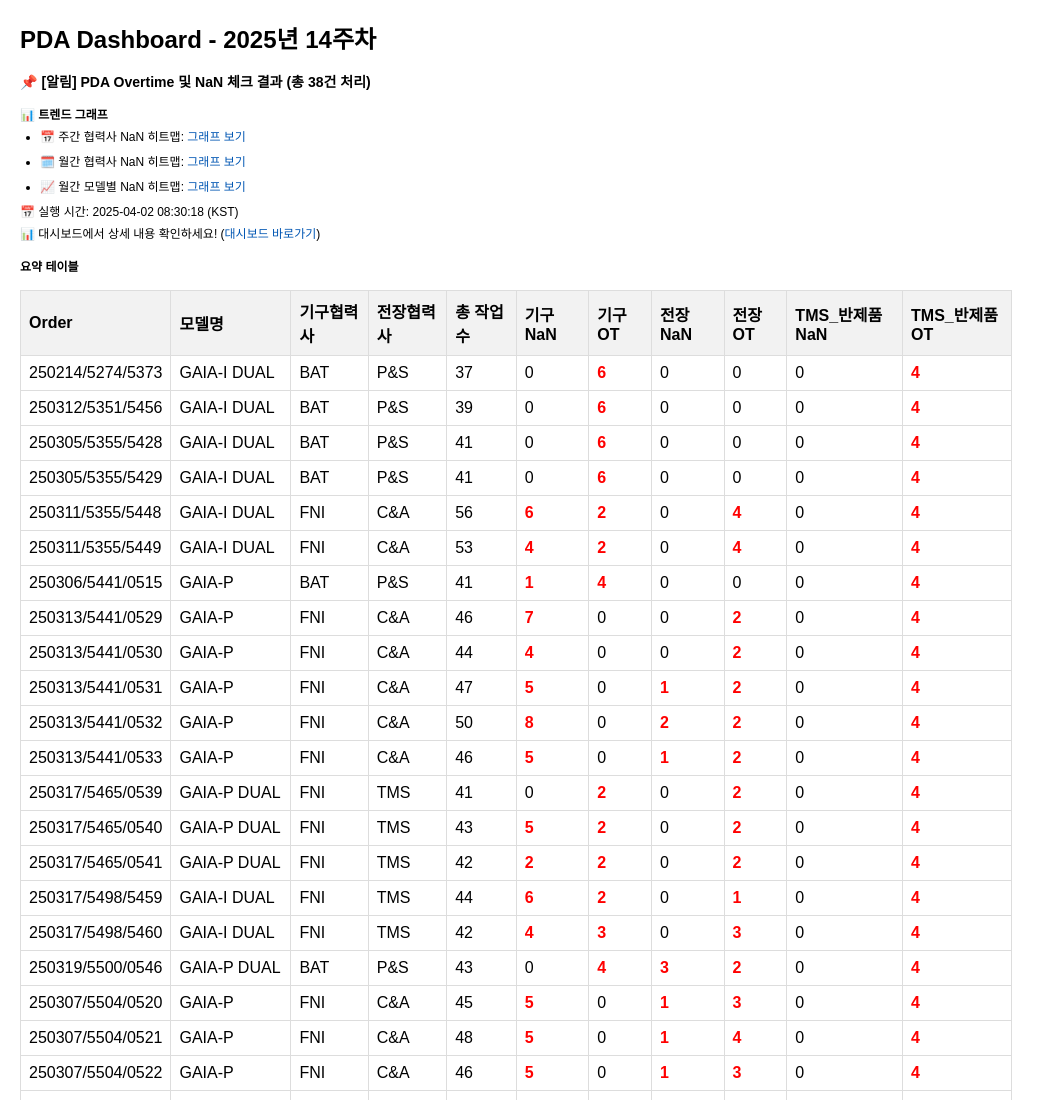
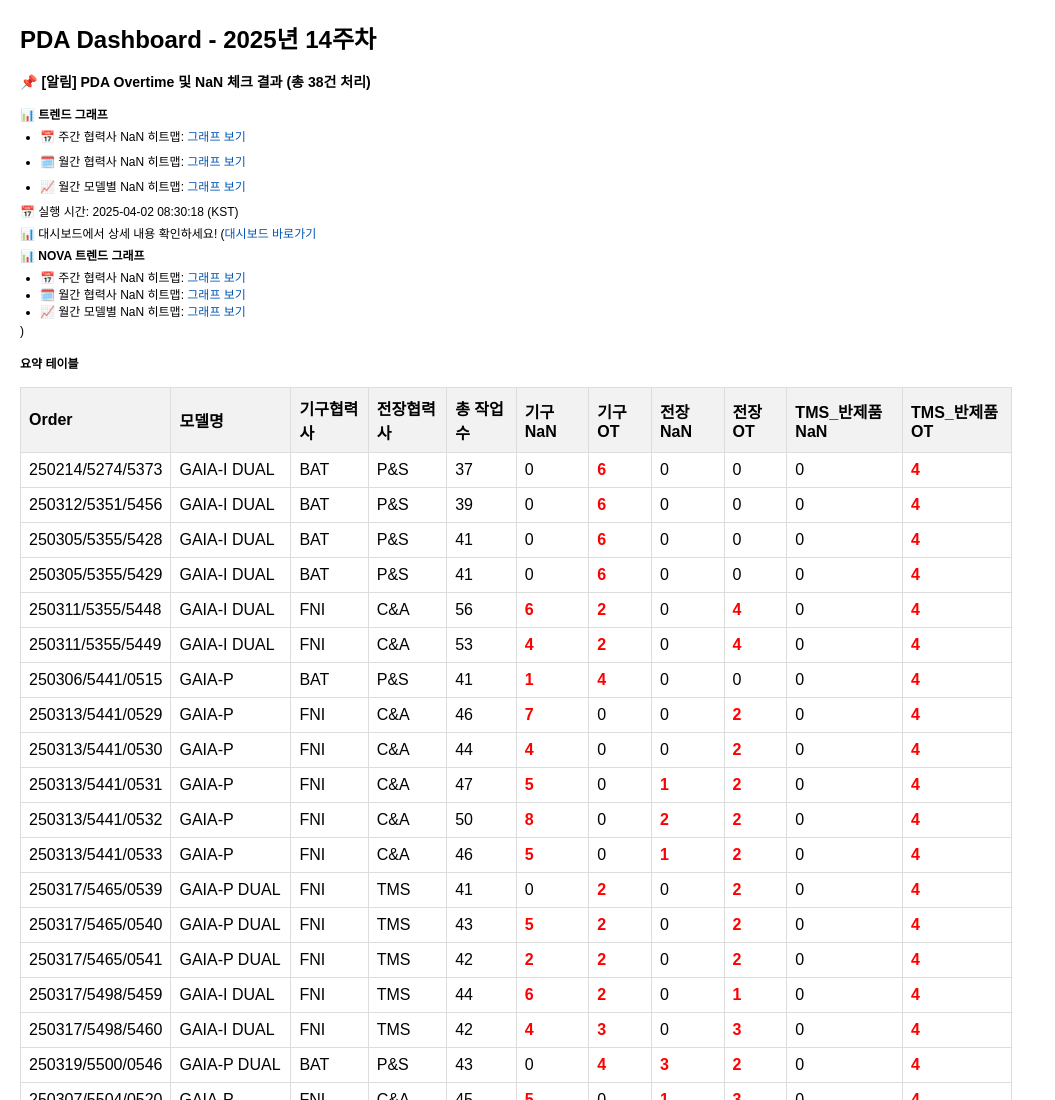
Before and after one commit to isolhsolfafa/PDA_Dashboard, a plain HTML site: page index.html in a window 1280 px wide. Shown: the top 1100 px of the page, without its empty margins (0-1055 px from the left). Drawn offline with Linux system fonts and the light colour scheme.

Commit message:
자동 업로드: index.html

```diff
--- a/index.html
+++ b/index.html
@@ -27,7 +27,14 @@
     </ul>
 
 <p>📅 실행 시간: 2025-04-02 08:30:18 (KST)</p>
-<p>📊 대시보드에서 상세 내용 확인하세요! (<a href="https://rainbow-haupia-cd8290.netlify.app">대시보드 바로가기</a>)</p>
+<p>📊 대시보드에서 상세 내용 확인하세요! (<a href="https://rainbow-haupia-cd8290.netlify.app">대시보드 바로가기</a>
+    <p><strong>📊 NOVA 트렌드 그래프</strong></p>
+    <ul>
+        <li>📅 주간 협력사 NaN 히트맵: <a href="https://drive.google.com/uc?export=view&id=1v988L1meEaAd69QuAb9nnR450s3OlLyd" target="_blank">그래프 보기</a></li>
+        <li>🗓️ 월간 협력사 NaN 히트맵: <a href="https://drive.google.com/uc?export=view&id=11XHLC0ZtGmUMxmf1HgY7AwDi-SvDC1UT" target="_blank">그래프 보기</a></li>
+        <li>📈 월간 모델별 NaN 히트맵: <a href="https://drive.google.com/uc?export=view&id=1E96anXE3H566CVWQT-zVB8ZD6xaoVG4w" target="_blank">그래프 보기</a></li>
+    </ul>
+    )</p>
 <h4>요약 테이블</h4>
 <table border="1" style="border-collapse: collapse; width: 80%;"><tr style="background-color: #f2f2f2;"><th>Order</th><th>모델명</th><th>기구협력사</th><th>전장협력사</th><th>총 작업 수</th><th>기구 NaN</th><th>기구 OT</th><th>전장 NaN</th><th>전장 OT</th><th>TMS_반제품 NaN</th><th>TMS_반제품 OT</th></tr>
 <tr><td>250214/5274/5373</td><td>GAIA-I DUAL</td><td>BAT</td><td>P&S</td><td>37</td><td>0</td><td style="color: red; font-weight: bold;">6</td><td>0</td><td>0</td><td>0</td><td style="color: red; font-weight: bold;">4</td></tr>
```
